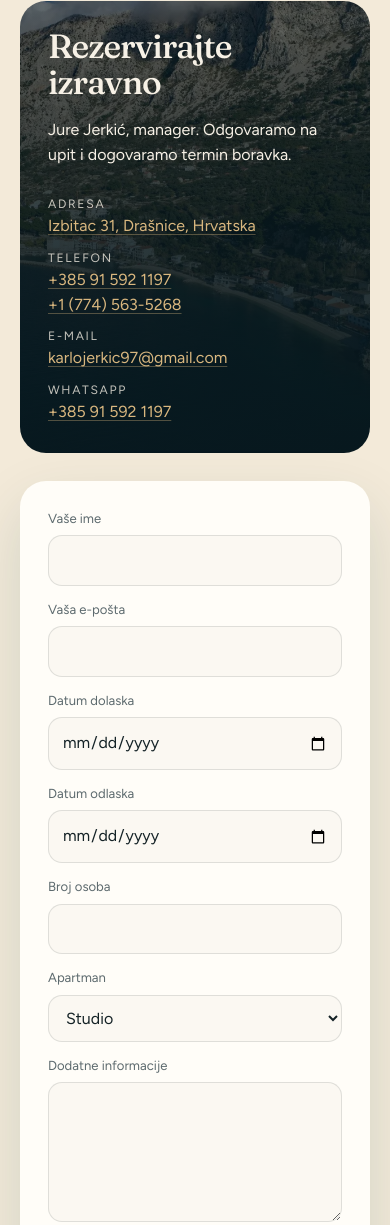
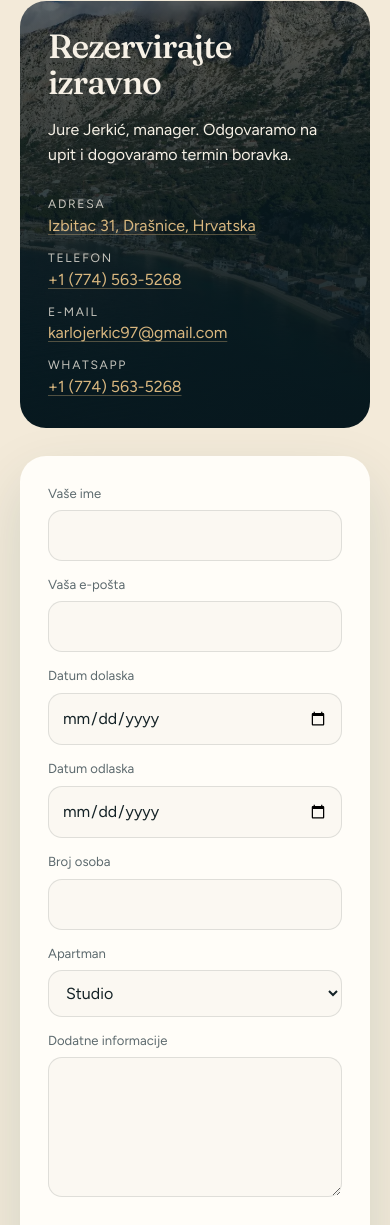
Before and after one commit to Novak57/apartmani-mir, a plain HTML site: page index.html in a window 390 px wide. Shown: the part 9482-10707 px from the top of the page. Drawn offline with Linux system fonts and the light colour scheme.

Commit message:
Use the US number as the only phone and WhatsApp contact.
Co-Authored-By: Claude Opus 5.5 <noreply@anthropic.com>
Claude-Session: https://claude.ai/code/session_01ACh9MkeCKNHy14XuxyNRpe

```diff
--- a/index.html
+++ b/index.html
@@ -74,7 +74,7 @@
               "https://apartmani-mir.com/img/DSC_5965.webp"
             ],
             "logo": "https://apartmani-mir.com/img/aparmani-mir-logo.webp",
-            "telephone": ["+385915921197", "+17745635268"],
+            "telephone": "+17745635268",
             "email": "karlojerkic97@gmail.com",
             "priceRange": "€€",
             "currenciesAccepted": "EUR",
@@ -574,7 +574,6 @@
               </li>
               <li>
                 <span data-i18n="con.phone">Telefon</span>
-                <a href="tel:+385915921197">+385 91 592 1197</a><br />
                 <a href="tel:+17745635268">+1 (774) 563-5268</a>
               </li>
               <li>
@@ -583,7 +582,7 @@
               </li>
               <li>
                 <span>WhatsApp</span>
-                <a href="https://wa.me/385915921197" target="_blank" rel="noopener">+385 91 592 1197</a>
+                <a href="https://wa.me/17745635268" target="_blank" rel="noopener">+1 (774) 563-5268</a>
               </li>
             </ul>
           </div>
@@ -661,10 +660,9 @@
           <p data-i18n="con.where">Izbitac 31, Drašnice, Hrvatska</p>
         </div>
         <ul class="footer__contact">
-          <li><a href="tel:+385915921197">+385 91 592 1197</a></li>
           <li><a href="tel:+17745635268">+1 (774) 563-5268</a></li>
           <li><a href="mailto:karlojerkic97@gmail.com">karlojerkic97@gmail.com</a></li>
-          <li><a class="footer__wa" href="https://wa.me/385915921197" target="_blank" rel="noopener"><svg viewBox="0 0 24 24" width="18" height="18" fill="currentColor" aria-hidden="true" focusable="false"><path d="M12 2a10 10 0 0 0-8.6 15.1L2 22l5-1.3A10 10 0 1 0 12 2zm0 18.2a8.2 8.2 0 0 1-4.2-1.2l-.3-.2-3 .8.8-2.9-.2-.3A8.2 8.2 0 1 1 12 20.2zm4.5-6.1c-.2-.1-1.5-.7-1.7-.8-.2-.1-.4-.1-.6.1l-.8 1c-.1.2-.3.2-.5.1a6.7 6.7 0 0 1-3.3-2.9c-.2-.4.2-.4.7-1.3.1-.2 0-.3 0-.4l-.8-1.8c-.2-.5-.4-.4-.6-.4h-.5a1 1 0 0 0-.7.3 3 3 0 0 0-.9 2.2 5.2 5.2 0 0 0 1.1 2.8 11.9 11.9 0 0 0 4.6 4c1.7.7 2.4.8 3.2.7a2.8 2.8 0 0 0 1.8-1.3 2.3 2.3 0 0 0 .2-1.3c-.1-.1-.2-.2-.5-.3z"/></svg>WhatsApp</a></li>
+          <li><a class="footer__wa" href="https://wa.me/17745635268" target="_blank" rel="noopener"><svg viewBox="0 0 24 24" width="18" height="18" fill="currentColor" aria-hidden="true" focusable="false"><path d="M12 2a10 10 0 0 0-8.6 15.1L2 22l5-1.3A10 10 0 1 0 12 2zm0 18.2a8.2 8.2 0 0 1-4.2-1.2l-.3-.2-3 .8.8-2.9-.2-.3A8.2 8.2 0 1 1 12 20.2zm4.5-6.1c-.2-.1-1.5-.7-1.7-.8-.2-.1-.4-.1-.6.1l-.8 1c-.1.2-.3.2-.5.1a6.7 6.7 0 0 1-3.3-2.9c-.2-.4.2-.4.7-1.3.1-.2 0-.3 0-.4l-.8-1.8c-.2-.5-.4-.4-.6-.4h-.5a1 1 0 0 0-.7.3 3 3 0 0 0-.9 2.2 5.2 5.2 0 0 0 1.1 2.8 11.9 11.9 0 0 0 4.6 4c1.7.7 2.4.8 3.2.7a2.8 2.8 0 0 0 1.8-1.3 2.3 2.3 0 0 0 .2-1.3c-.1-.1-.2-.2-.5-.3z"/></svg>WhatsApp</a></li>
         </ul>
         <div class="lang footer__lang" role="group" aria-label="Language">
           <button type="button" data-lang="hr" lang="hr">HR</button>
@@ -686,7 +684,7 @@
 
     <nav class="mbar" id="mbar" aria-label="Rezervacija" data-i18n-aria="nav.book">
       <a class="btn" href="#kontakt" data-i18n="nav.book">Rezervirajte</a>
-      <a class="btn btn--wa" href="https://wa.me/385915921197" target="_blank" rel="noopener"><svg viewBox="0 0 24 24" width="18" height="18" fill="currentColor" aria-hidden="true" focusable="false"><path d="M12 2a10 10 0 0 0-8.6 15.1L2 22l5-1.3A10 10 0 1 0 12 2zm0 18.2a8.2 8.2 0 0 1-4.2-1.2l-.3-.2-3 .8.8-2.9-.2-.3A8.2 8.2 0 1 1 12 20.2zm4.5-6.1c-.2-.1-1.5-.7-1.7-.8-.2-.1-.4-.1-.6.1l-.8 1c-.1.2-.3.2-.5.1a6.7 6.7 0 0 1-3.3-2.9c-.2-.4.2-.4.7-1.3.1-.2 0-.3 0-.4l-.8-1.8c-.2-.5-.4-.4-.6-.4h-.5a1 1 0 0 0-.7.3 3 3 0 0 0-.9 2.2 5.2 5.2 0 0 0 1.1 2.8 11.9 11.9 0 0 0 4.6 4c1.7.7 2.4.8 3.2.7a2.8 2.8 0 0 0 1.8-1.3 2.3 2.3 0 0 0 .2-1.3c-.1-.1-.2-.2-.5-.3z"/></svg><span>WhatsApp</span></a>
+      <a class="btn btn--wa" href="https://wa.me/17745635268" target="_blank" rel="noopener"><svg viewBox="0 0 24 24" width="18" height="18" fill="currentColor" aria-hidden="true" focusable="false"><path d="M12 2a10 10 0 0 0-8.6 15.1L2 22l5-1.3A10 10 0 1 0 12 2zm0 18.2a8.2 8.2 0 0 1-4.2-1.2l-.3-.2-3 .8.8-2.9-.2-.3A8.2 8.2 0 1 1 12 20.2zm4.5-6.1c-.2-.1-1.5-.7-1.7-.8-.2-.1-.4-.1-.6.1l-.8 1c-.1.2-.3.2-.5.1a6.7 6.7 0 0 1-3.3-2.9c-.2-.4.2-.4.7-1.3.1-.2 0-.3 0-.4l-.8-1.8c-.2-.5-.4-.4-.6-.4h-.5a1 1 0 0 0-.7.3 3 3 0 0 0-.9 2.2 5.2 5.2 0 0 0 1.1 2.8 11.9 11.9 0 0 0 4.6 4c1.7.7 2.4.8 3.2.7a2.8 2.8 0 0 0 1.8-1.3 2.3 2.3 0 0 0 .2-1.3c-.1-.1-.2-.2-.5-.3z"/></svg><span>WhatsApp</span></a>
     </nav>
 
     <div class="room-modal" id="roomModal" hidden>
--- a/js/app.js
+++ b/js/app.js
@@ -78,7 +78,7 @@ const i18n = {
     "form.note": "Dodatne informacije",
     "form.send": "Pošaljite upit",
     "form.ok": "Upit je poslan. Javit ćemo vam se na e-mail.",
-    "form.err": "Slanje nije uspjelo. Nazovite +385 91 592 1197 ili pokušajte ponovo.",
+    "form.err": "Slanje nije uspjelo. Nazovite +1 (774) 563-5268 ili pokušajte ponovo.",
     "form.sending": "Šaljem…",
     "form.invalid": "Provjerite označena polja.",
     "form.consent.pre": "Pročitao/la sam i prihvaćam",
@@ -193,7 +193,7 @@ const i18n = {
     "form.note": "Additional information",
     "form.send": "Send enquiry",
     "form.ok": "Enquiry sent. We will reply by email.",
-    "form.err": "Sending failed. Call +385 91 592 1197 or try again.",
+    "form.err": "Sending failed. Call +1 (774) 563-5268 or try again.",
     "form.sending": "Sending…",
     "form.invalid": "Please check the highlighted fields.",
     "form.consent.pre": "I have read and accept the",
@@ -308,7 +308,7 @@ const i18n = {
     "form.note": "Zusätzliche Information",
     "form.send": "Anfrage senden",
     "form.ok": "Anfrage gesendet. Wir antworten per E-Mail.",
-    "form.err": "Senden fehlgeschlagen. Rufen Sie +385 91 592 1197 an oder versuchen Sie es erneut.",
+    "form.err": "Senden fehlgeschlagen. Rufen Sie +1 (774) 563-5268 an oder versuchen Sie es erneut.",
     "form.sending": "Wird gesendet…",
     "form.invalid": "Bitte prüfen Sie die markierten Felder.",
     "form.consent.pre": "Ich habe die",
@@ -423,7 +423,7 @@ const i18n = {
     "form.note": "Informazioni aggiuntive",
     "form.send": "Invia richiesta",
     "form.ok": "Richiesta inviata. Risponderemo via email.",
-    "form.err": "Invio non riuscito. Chiamate +385 91 592 1197 oppure riprovate.",
+    "form.err": "Invio non riuscito. Chiamate +1 (774) 563-5268 oppure riprovate.",
     "form.sending": "Invio…",
     "form.invalid": "Controlla i campi evidenziati.",
     "form.consent.pre": "Ho letto e accetto la",
@@ -538,7 +538,7 @@ const i18n = {
     "form.note": "Dodatkowe informacje",
     "form.send": "Wyślij zapytanie",
     "form.ok": "Zapytanie wysłane. Odpowiemy e-mailem.",
-    "form.err": "Wysyłanie nie powiodło się. Zadzwoń +385 91 592 1197 lub spróbuj ponownie.",
+    "form.err": "Wysyłanie nie powiodło się. Zadzwoń +1 (774) 563-5268 lub spróbuj ponownie.",
     "form.sending": "Wysyłanie…",
     "form.invalid": "Sprawdź zaznaczone pola.",
     "form.consent.pre": "Przeczytałem/am i akceptuję",
@@ -653,7 +653,7 @@ const i18n = {
     "form.note": "Dodatečné informace",
     "form.send": "Odeslat poptávku",
     "form.ok": "Poptávka odeslána. Ozveme se e-mailem.",
-    "form.err": "Odeslání se nepovedlo. Zavolejte +385 91 592 1197 nebo to zkuste znovu.",
+    "form.err": "Odeslání se nepovedlo. Zavolejte +1 (774) 563-5268 nebo to zkuste znovu.",
     "form.sending": "Odesílání…",
     "form.invalid": "Zkontrolujte označená pole.",
     "form.consent.pre": "Přečetl/a jsem si a souhlasím se",
```
Also changed, not shown: politika-privatnosti.html (+1 -2 lines).
